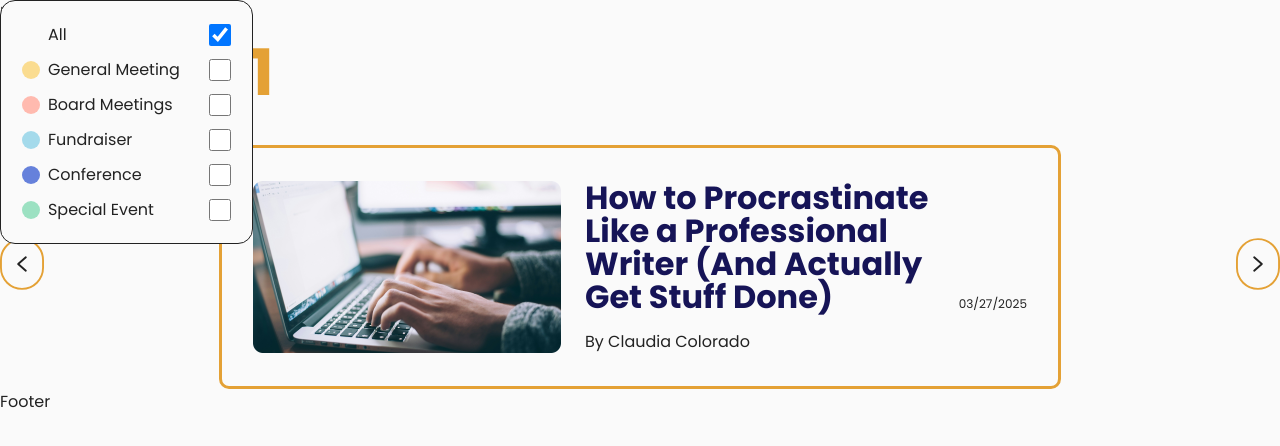
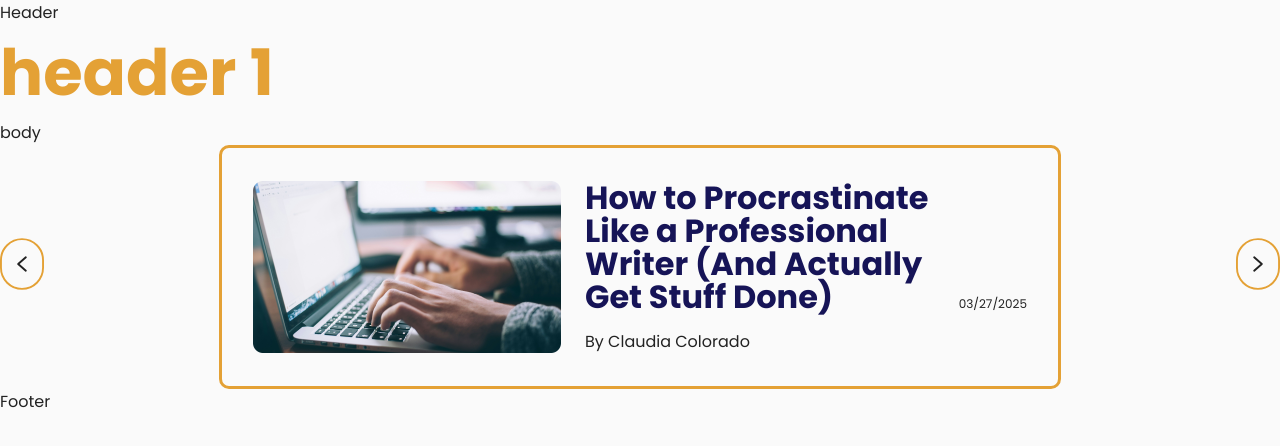
Before and after one commit to include-davis/aggie-fiction, a Next.js app: page / in a window 1280 px wide. Shown: the top 446 px of the page. Built offline with nearby package versions, Linux system fonts and the light colour scheme.

Commit message:
Updated the home page.jsx

```diff
--- a/app/(pages)/(home)/page.jsx
+++ b/app/(pages)/(home)/page.jsx
@@ -1,6 +1,5 @@
 import styles from "./page.module.scss";
 import HomeCarousel from "../_components/HomeCarousel/HomeCarousel";
-import FilterMenu from "../_components/FilterMenu/FilterMenu";
 
 export default function Home() {
   return (
@@ -8,7 +7,6 @@ export default function Home() {
       <h1>header 1</h1>
       <p>body</p>
       <HomeCarousel />
-      <FilterMenu />
     </main>
   );
 }
```
